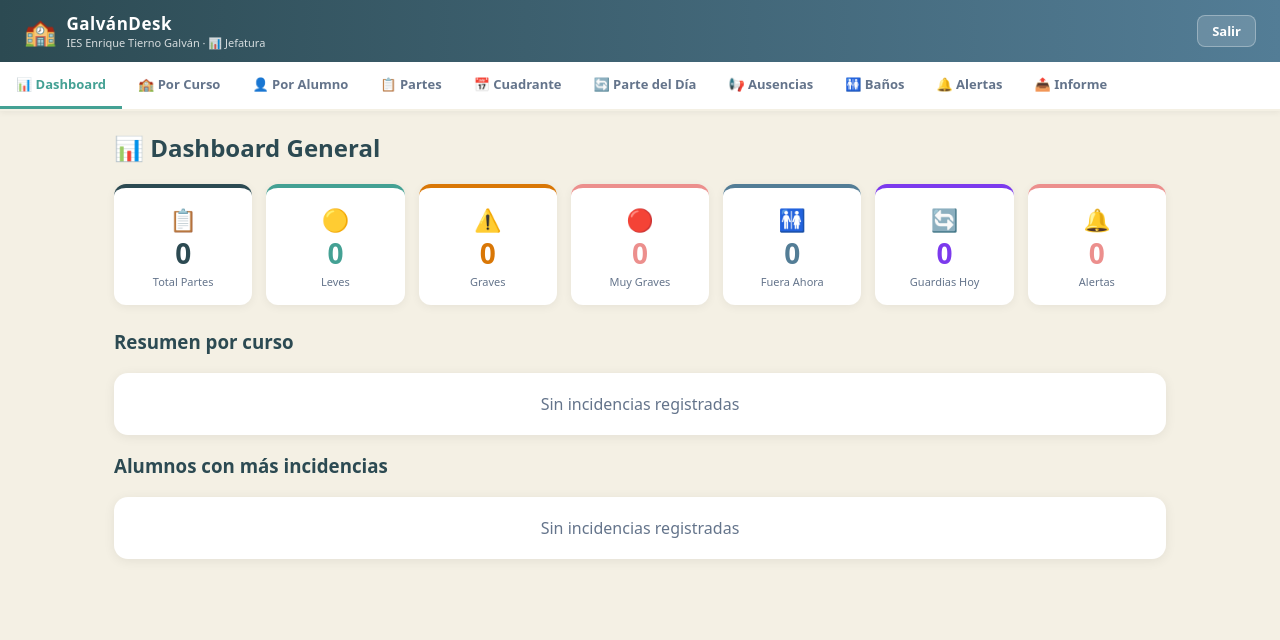
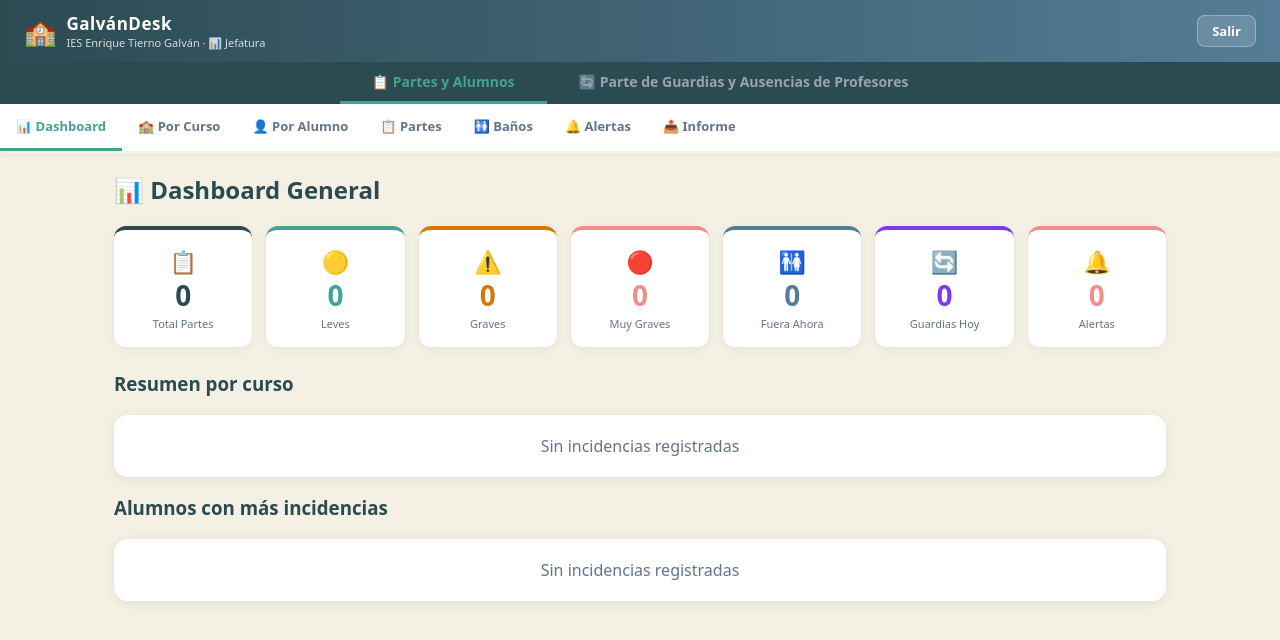
Before and after one commit to mtgonzalezm/-galvandesk, a React (Vite) app: page / in a window 1280 px wide. Both pictures are taken after a click on the button "📊 Jefatura". Shown: the top 640 px of the page. Built offline with nearby package versions, Linux system fonts and the light colour scheme.

Commit message:
v7: módulos separados en Jefatura - Partes/Alumnos y Guardias/Ausencias

```diff
--- a/src/App.jsx
+++ b/src/App.jsx
@@ -1359,7 +1359,8 @@ export default function App() {
   const [fDesc, setFDesc]                 = useState("");
   const [fHora, setFHora]                 = useState("1ª hora");
   const [fProfesor, setFProfesor]         = useState(DEMO_PROFESORES[4]);
-  const [moduloProfesor, setModuloProfesor] = useState("alumnos"); // "alumnos" | "guardias"
+  const [moduloProfesor, setModuloProfesor] = useState("alumnos");   // "alumnos" | "guardias"
+  const [moduloJefatura, setModuloJefatura] = useState("alumnos");   // "alumnos" | "guardias"
   const [parteGenerado, setParteGenerado] = useState(null);
 
   // Parte de grupo
@@ -1573,18 +1574,21 @@ export default function App() {
           { id: "guardias_ver",   label: "📄 Ver Guardias" },
         ]
     : perfil.id === "jefatura"
-    ? [
-        { id: "dashboard",    label: "📊 Dashboard"     },
-        { id: "por_curso",    label: "🏫 Por Curso"     },
-        { id: "por_alumno",   label: "👤 Por Alumno"    },
-        { id: "partes_todos", label: "📋 Partes"        },
-        { id: "cuadrante",    label: "📅 Cuadrante"     },
-        { id: "parte_dia",    label: "🔄 Parte del Día" },
-        { id: "ausencias_jef",label: "📢 Ausencias"     },
-        { id: "bano_live",    label: "🚻 Baños"         },
-        { id: "alertas",      label: `🔔${alertasNoLeidas > 0 ? ` (${alertasNoLeidas})` : ""} Alertas` },
-        { id: "informe",      label: "📤 Informe"       },
-      ]
+    ? moduloJefatura === "alumnos"
+      ? [
+          { id: "dashboard",    label: "📊 Dashboard" },
+          { id: "por_curso",    label: "🏫 Por Curso" },
+          { id: "por_alumno",   label: "👤 Por Alumno" },
+          { id: "partes_todos", label: "📋 Partes" },
+          { id: "bano_live",    label: "🚻 Baños" },
+          { id: "alertas",      label: `🔔${alertasNoLeidas > 0 ? ` (${alertasNoLeidas})` : ""} Alertas` },
+          { id: "informe",      label: "📤 Informe" },
+        ]
+      : [
+          { id: "cuadrante",     label: "📅 Cuadrante" },
+          { id: "parte_dia",     label: "🔄 Parte del Día" },
+          { id: "ausencias_jef", label: "📢 Ausencias de Profesores" },
+        ]
     : [
         { id: "admin_panel",       label: "👥 Alumnos" },
         { id: "admin_profesores",  label: "👨‍🏫 Profesores" },
@@ -1615,12 +1619,28 @@ export default function App() {
       {perfil.id === "profesor" && (
         <div style={{ background: C.dark, display: "flex", justifyContent: "center", gap: 0, padding: "0 24px" }}>
           {[
-            { id: "alumnos",  label: "👨‍🎓 Alumnos",  color: C.teal  },
-            { id: "guardias", label: "🔄 Guardias", color: C.blue  },
+            { id: "alumnos",  label: "👨‍🎓 Alumnos",  color: C.teal },
+            { id: "guardias", label: "🔄 Guardias",  color: C.blue },
           ].map(m => (
             <button key={m.id}
               onClick={() => { setModuloProfesor(m.id); setTab(m.id === "alumnos" ? "partes" : "mi_guardia"); }}
               style={{ padding: "10px 32px", border: "none", cursor: "pointer", fontWeight: 700, fontSize: 14, background: "none", color: moduloProfesor === m.id ? m.color : "rgba(255,255,255,0.5)", borderBottom: moduloProfesor === m.id ? `3px solid ${m.color}` : "3px solid transparent", transition: "all .2s" }}>
+              {m.label}
+            </button>
+          ))}
+        </div>
+      )}
+
+      {/* Selector módulo Jefatura */}
+      {perfil.id === "jefatura" && (
+        <div style={{ background: C.dark, display: "flex", justifyContent: "center", gap: 0, padding: "0 24px" }}>
+          {[
+            { id: "alumnos",  label: "📋 Partes y Alumnos",                      color: C.teal  },
+            { id: "guardias", label: "🔄 Parte de Guardias y Ausencias de Profesores", color: C.blue  },
+          ].map(m => (
+            <button key={m.id}
+              onClick={() => { setModuloJefatura(m.id); setTab(m.id === "alumnos" ? "dashboard" : "cuadrante"); }}
+              style={{ padding: "10px 32px", border: "none", cursor: "pointer", fontWeight: 700, fontSize: 14, background: "none", color: moduloJefatura === m.id ? m.color : "rgba(255,255,255,0.5)", borderBottom: moduloJefatura === m.id ? `3px solid ${m.color}` : "3px solid transparent", transition: "all .2s" }}>
               {m.label}
             </button>
           ))}
```
